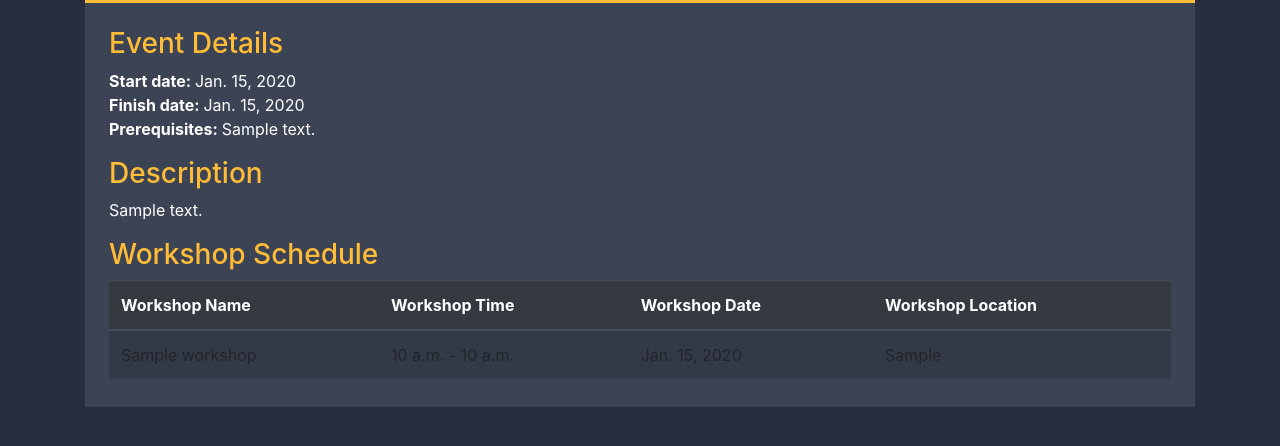
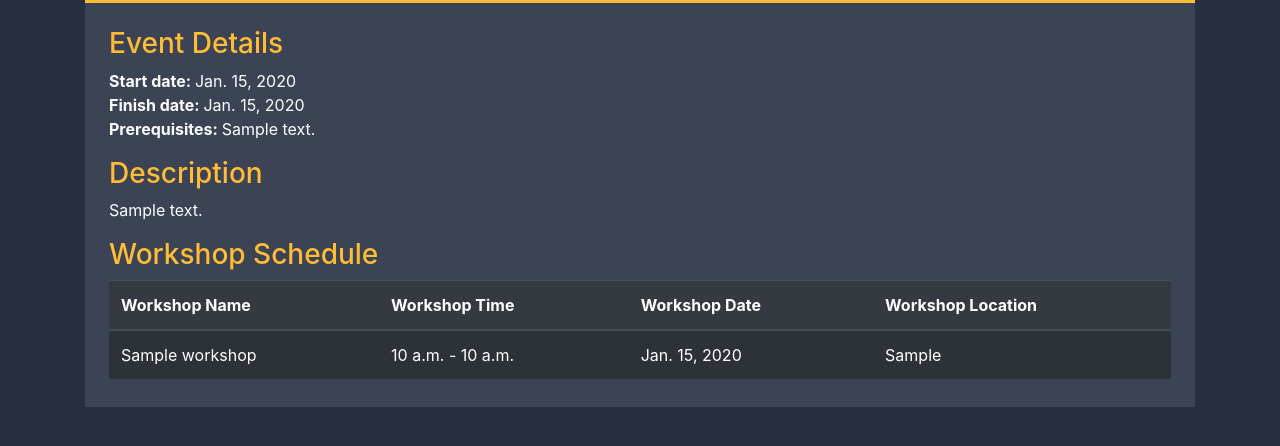
Before and after one commit to CSESoc-CompClub/compclub-web, a Django app: a page that uses website/templates/website/event.html in a window 1280 px wide. Shown: the part 202-648 px from the top of the page. Run offline with Django 3.2, Linux system fonts and the light colour scheme; tables that the repository leaves empty hold one stand-in row (values such as "Sample post"); style sheets or scripts are compiled from the project's sources; some libraries are stand-ins or nearby versions.

Commit message:
Fix table color

```diff
--- a/website/templates/website/event.html
+++ b/website/templates/website/event.html
@@ -36,7 +36,7 @@
       <p>{{ event.description }}</p>
 
       <h3 class="event-detail">Workshop Schedule</h3>
-      <table class="table">
+      <table class="table table-dark">
         <thead class="thead-dark">
           <tr>
             <th scope="col">Workshop Name</th>
```
